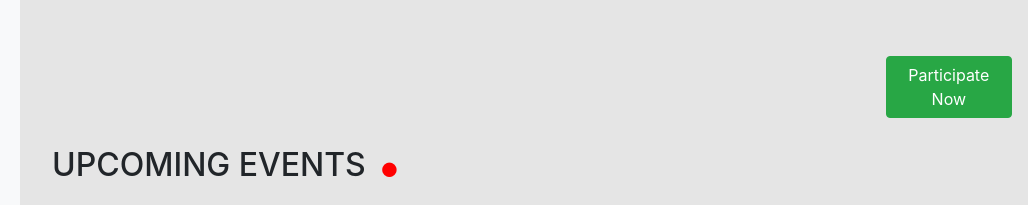
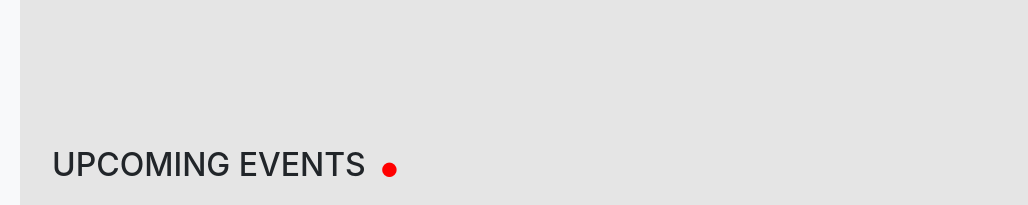
Before and after one commit to tech-container/meetup, a website with bundled scripts: page index.html in a window 1280 px wide. Shown: the top 205 px of the page, 252-1280 px from the left. Built offline with nearby package versions, Linux system fonts and the light colour scheme; a web font is replaced by a local one.

Commit message:
Update index.html

```diff
--- a/index.html
+++ b/index.html
@@ -105,10 +105,7 @@
 
 
       </div>
-      <div class="mt-2">
-      <a target="_blank" class="btn-block btn btn-success" href="https://www.meetup.com/tech-container-chennai/events/259014080/">Participate Now</a>
 
-    </div>
 
     </section>
 
```
